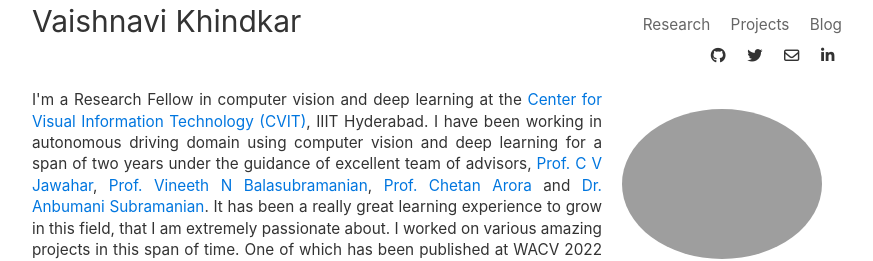
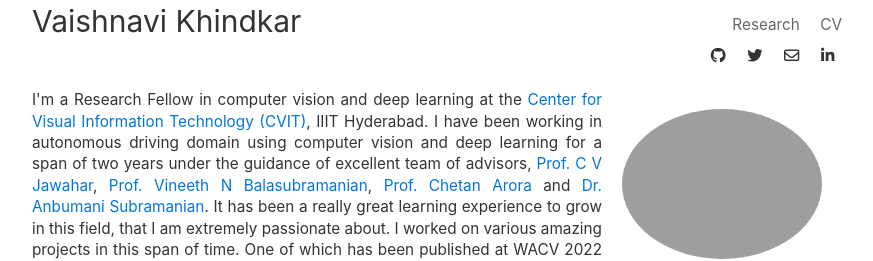
Before and after one commit to Vaishnvi/vaishnavikhindkar.github.io, a Jekyll site: the page built from index.html, in a window 1280 px wide and 900 px high. Shown: the top 261 px of the window, without its empty margins (203-1076 px from the left). Built offline with Jekyll 4.4.1, drawn with Linux system fonts in a browser that asks for light colours; nearby versions of some CDN libraries; the list of posts is cut into pages by our own code.

Commit message:
Update navigation.html

```diff
--- a/_includes/navigation.html
+++ b/_includes/navigation.html
@@ -17,8 +24,8 @@ function scrollToPublications() {
 <!-- <a href="#" onclick="scrollToPublications();return false;">Publications</a> -->
 <!-- <a href="#" onclick="scrollToProjects();return false;">Projects</a> -->
 <!-- <a href="#projects">Projects</a> -->
-<a href="{{ site.basurl }}/projects/">Projects</a>
+<!--   <a href="{{ site.basurl }}/projects/">Projects</a>      -->
 <!-- <a href="{{ site.baseurl }}/">Achievements</a> -->
 <!-- <a href="{{ site.baseurl }}/">Achievements</a> -->
-<a href="{{ site.basurl }}/blog/">Blog</a>
-<!-- <a href="{{ site.baseurl }}/cv/Prachi_Garg__Curriculum_Vitae.pdf">CV</a> -->
+<!--   <a href="{{ site.basurl }}/blog/">Blog</a>         -->
+<a href="{{ site.baseurl }}/cv/Prachi_Garg__Curriculum_Vitae.pdf">CV</a>
```
Also changed, not shown: other parts of _includes/navigation.html (+7 -0 lines).
